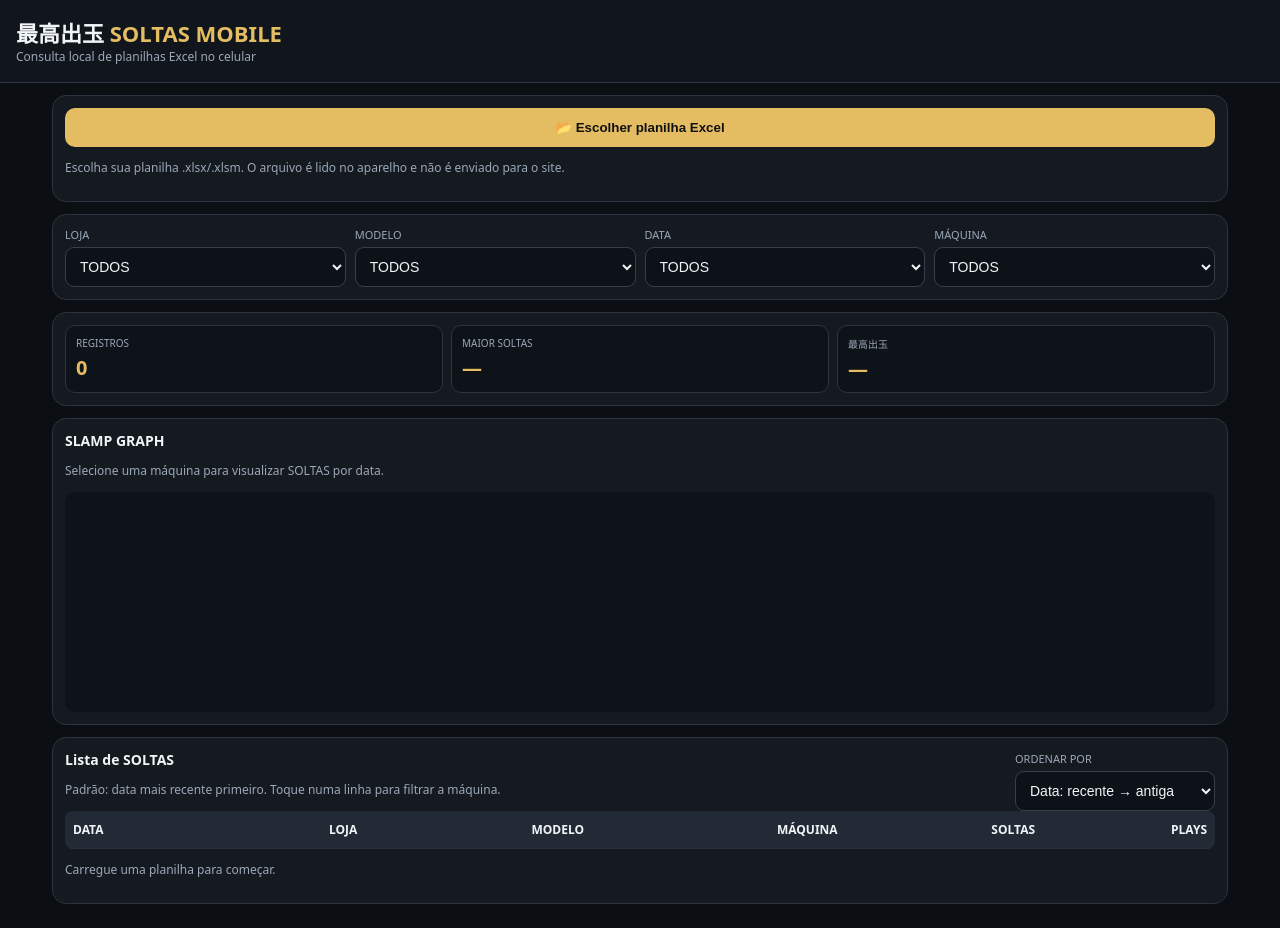
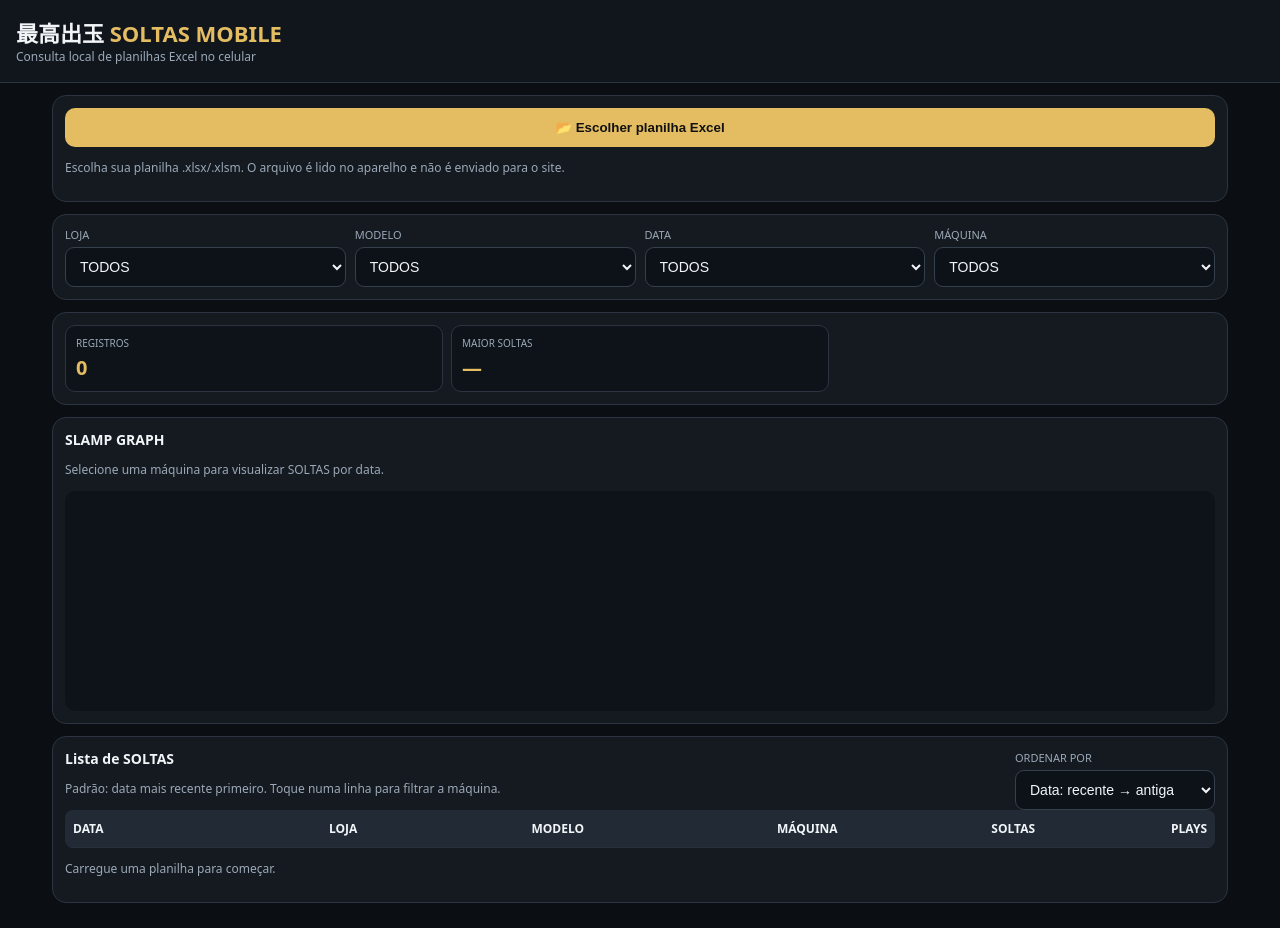
Before and after one commit to natureba39-collab/soltas-mobile, a plain HTML site: page index.html in a window 1280 px wide. Drawn offline with Linux system fonts and the light colour scheme.

Commit message:
Update index.html

```diff
--- a/index.html
+++ b/index.html
@@ -8,7 +8,7 @@
 <header><h1>最高出玉 <span style="color:#e4bd62">SOLTAS MOBILE</span></h1><div class="note">Consulta local de planilhas Excel no celular</div></header><main>
 <section class="panel"><button class="btn" id="choose">📂 Escolher planilha Excel</button><input id="file" type="file" accept=".xlsx,.xlsm,.xls" hidden><p class="note" id="status">Escolha sua planilha .xlsx/.xlsm. O arquivo é lido no aparelho e não é enviado para o site.</p></section>
 <section class="panel"><div class="filters"><div class="field"><label>LOJA</label><select id="loja"><option value="">TODOS</option></select></div><div class="field"><label>MODELO</label><select id="modelo"><option value="">TODOS</option></select></div><div class="field"><label>DATA</label><select id="data"><option value="">TODOS</option></select></div><div class="field"><label>MÁQUINA</label><select id="maquina"><option value="">TODOS</option></select></div></div></section>
-<section class="panel"><div class="stats"><div class="stat"><div class="k">REGISTROS</div><div class="v" id="count">0</div></div><div class="stat"><div class="k">MAIOR SOLTAS</div><div class="v" id="best">—</div></div><div class="stat"><div class="k">最高出玉</div><div class="v" id="max">—</div></div></div></section>
+<section class="panel"><div class="stats"><div class="stat"><div class="k">REGISTROS</div><div class="v" id="count">0</div></div><div class="stat"><div class="k">MAIOR SOLTAS</div><div class="v" id="best">—</div></div></div></section>
 <section class="panel"><b>SLAMP GRAPH</b><p class="note">Selecione uma máquina para visualizar SOLTAS por data.</p><canvas id="graph"></canvas><div class="note" id="graphLabel"></div></section>
 <section class="panel"><div class="tabletop"><div><b>Lista de SOLTAS</b><p class="note">Padrão: data mais recente primeiro. Toque numa linha para filtrar a máquina.</p></div><div class="field"><label>ORDENAR POR</label><select id="sort"><option value="date">Data: recente → antiga</option><option value="soltas">SOLTAS: maior → menor</option><option value="machine">Máquina: crescente</option></select></div></div><div class="wrap"><table><thead><tr><th>DATA</th><th>LOJA</th><th>MODELO</th><th>MÁQUINA</th><th>SOLTAS</th><th>PLAYS</th></tr></thead><tbody id="tbody"></tbody></table></div><p class="note" id="empty">Carregue uma planilha para começar.</p></section>
 </main>
@@ -20,8 +20,8 @@ const fmt=v=>num(v)===null?'—':Math.round(num(v)).toLocaleString('ja-JP');
 const esc=s=>String(s??'').replace(/[&<>"']/g,c=>({'&':'&amp;','<':'&lt;','>':'&gt;','"':'&quot;',"'":'&#39;'}[c]));
 function dateISO(v){if(v==null||String(v).trim()==='')return '';let s=String(v).trim().replace(/[年月.]/g,'/').replace(/[日]/g,'').replace(/-/g,'/'),m=s.match(/^(\d{4})\/(\d{1,2})\/(\d{1,2})/);if(m)return `${m[1]}-${m[2].padStart(2,'0')}-${m[3].padStart(2,'0')}`;m=s.match(/^(\d{1,2})\/(\d{1,2})\/(\d{2,4})$/);if(m){let y=+m[3];if(y<100)y+=y>=70?1900:2000;return `${y}-${m[1].padStart(2,'0')}-${m[2].padStart(2,'0')}`}let d=new Date(s);return Number.isNaN(d.getTime())?s:`${d.getFullYear()}-${String(d.getMonth()+1).padStart(2,'0')}-${String(d.getDate()).padStart(2,'0')}`}
 function dateDisplay(v){let m=String(v??'').match(/^(\d{4})-(\d{2})-(\d{2})$/);return m?`${m[1]}/${m[2]}/${m[3]}`:(v||'—')}
-function keymap(k){let n=norm(k);return ({data:'data',date:'data',日付:'data',年月日:'data',loja:'loja',store:'loja',店舗:'loja',modelo:'modelo',model:'modelo',機種:'modelo',maquina:'maquina','台番':'maquina','台番号':'maquina',soltas:'soltas',solta:'soltas',plays:'plays',play:'plays',ゲーム数:'plays',回転数:'plays',総回転数:'plays',bb:'bb',big:'bb',rb:'rb',reg:'rb','最高出玉':'soltas','最高出玉数':'soltas','最高出玉枚':'soltas',maxpayout:'soltas',max:'soltas',payout:'soltas','差枚':'diff','差枚数':'diff','差枚枚':'diff',samai:'diff',diff:'diff',diario:'diario','3dias':'3dias','7dias':'7dias','14dias':'14dias','21dias':'21dias'})[n]||n}
-function parseSheet(sheet){let mat=XLSX.utils.sheet_to_json(sheet,{header:1,defval:'',raw:false});if(!mat.length)return [];let known=['data','date','日付','年月日','loja','store','店舗','modelo','model','機種','maquina','台番','台番号','soltas','solta','plays','play','ゲーム数','回転数','総回転数','最高出玉','最高出玉数','最高出玉枚','maxpayout','max','payout','差枚','差枚数','差枚枚','samai','diff','diario','3dias','7dias','14dias','21dias','bb','big','rb','reg'];let hi=0,score=-1;for(let i=0;i<Math.min(mat.length,15);i++){let sc=mat[i].reduce((n,v)=>n+(known.includes(norm(v))?1:0),0);if(sc>score){score=sc;hi=i}}let heads=mat[hi].map(keymap);return mat.slice(hi+1).map(line=>{let r={};heads.forEach((k,i)=>{if(k)r[k]=line[i]??''});r.data=dateISO(r.data);['loja','modelo','maquina'].forEach(k=>r[k]=String(r[k]??'').trim());return r}).filter(r=>r.maquina)}
+function keymap(k){let n=norm(k);return ({data:'data',date:'data',日付:'data',年月日:'data',loja:'loja',store:'loja',店舗:'loja',modelo:'modelo',model:'modelo',機種:'modelo',maquina:'maquina',maquinas:'maquina','台番':'maquina','台番号':'maquina',soltas:'soltas',solta:'soltas',plays:'plays',play:'plays',ゲーム数:'plays',回転数:'plays',総回転数:'plays',bb:'bb',big:'bb',rb:'rb',reg:'rb','最高出玉':'soltas','最高出玉数':'soltas','最高出玉枚':'soltas',maxpayout:'soltas',max:'soltas',payout:'soltas','差枚':'diff','差枚数':'diff','差枚枚':'diff',samai:'diff',diff:'diff',diario:'diario','3dias':'3dias','7dias':'7dias','14dias':'14dias','21dias':'21dias'})[n]||n}
+function parseSheet(sheet){let mat=XLSX.utils.sheet_to_json(sheet,{header:1,defval:'',raw:false});if(!mat.length)return [];let known=['data','date','日付','年月日','loja','store','店舗','modelo','model','機種','maquina','maquinas','台番','台番号','soltas','solta','plays','play','ゲーム数','回転数','総回転数','最高出玉','最高出玉数','最高出玉枚','maxpayout','max','payout','差枚','差枚数','差枚枚','samai','diff','diario','3dias','7dias','14dias','21dias','bb','big','rb','reg'];let hi=0,score=-1;for(let i=0;i<Math.min(mat.length,15);i++){let sc=mat[i].reduce((n,v)=>n+(known.includes(norm(v))?1:0),0);if(sc>score){score=sc;hi=i}}let heads=mat[hi].map(keymap);return mat.slice(hi+1).map(line=>{let r={};heads.forEach((k,i)=>{if(k)r[k]=line[i]??''});r.data=dateISO(r.data);['loja','modelo','maquina'].forEach(k=>r[k]=String(r[k]??'').trim());return r}).filter(r=>r.maquina)}
 function baseFiltered(except=''){return rows.filter(r=>['loja','modelo','data','maquina'].every(k=>k===except||!$(k).value||String(r[k]??'')===$(k).value))}
 function setOpts(id,key,source=rows){let el=$(id),old=el.value,a=[...new Set(source.map(r=>String(r[key]??'')).filter(v=>v!==''))];a.sort((x,y)=>key==='data'?y.localeCompare(x):x.localeCompare(y,undefined,{numeric:true}));el.innerHTML='<option value="">TODOS</option>'+a.map(v=>`<option value="${esc(v)}">${esc(key==='data'?dateDisplay(v):v)}</option>`).join('');el.value=a.includes(old)?old:''}
 function refreshFilters(changed=''){const keys=['loja','modelo','data','maquina'];keys.forEach(k=>{const source=baseFiltered(k);setOpts(k,k,source)});keys.forEach(k=>{const value=$(k).value;if(value&&!rows.some(r=>keys.every(other=>other===k||!$(other).value||String(r[other]??'')===$(other).value)&&String(r[k]??'')===value))$(k).value=''});keys.forEach(k=>setOpts(k,k,baseFiltered(k)))}
```
